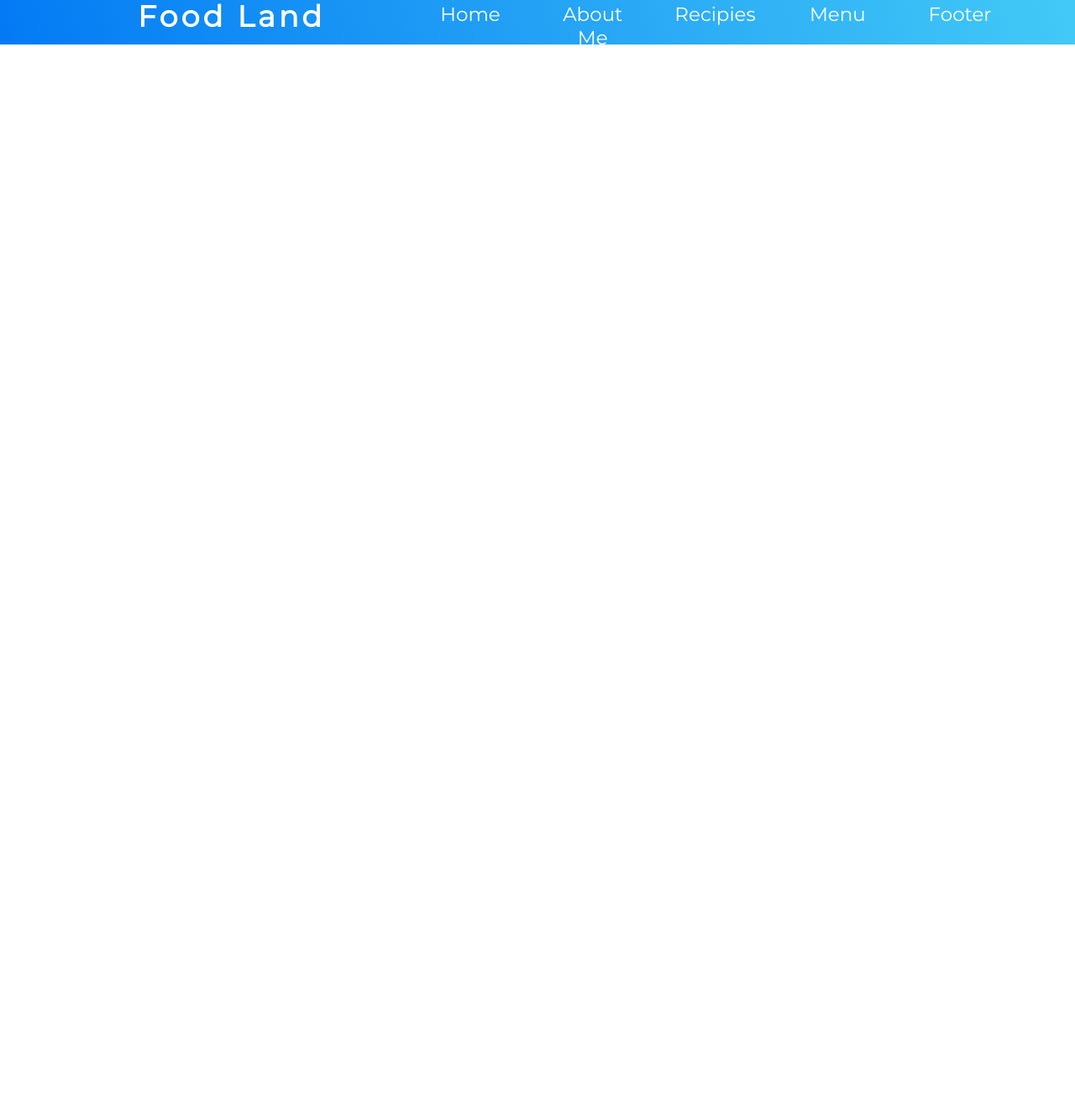
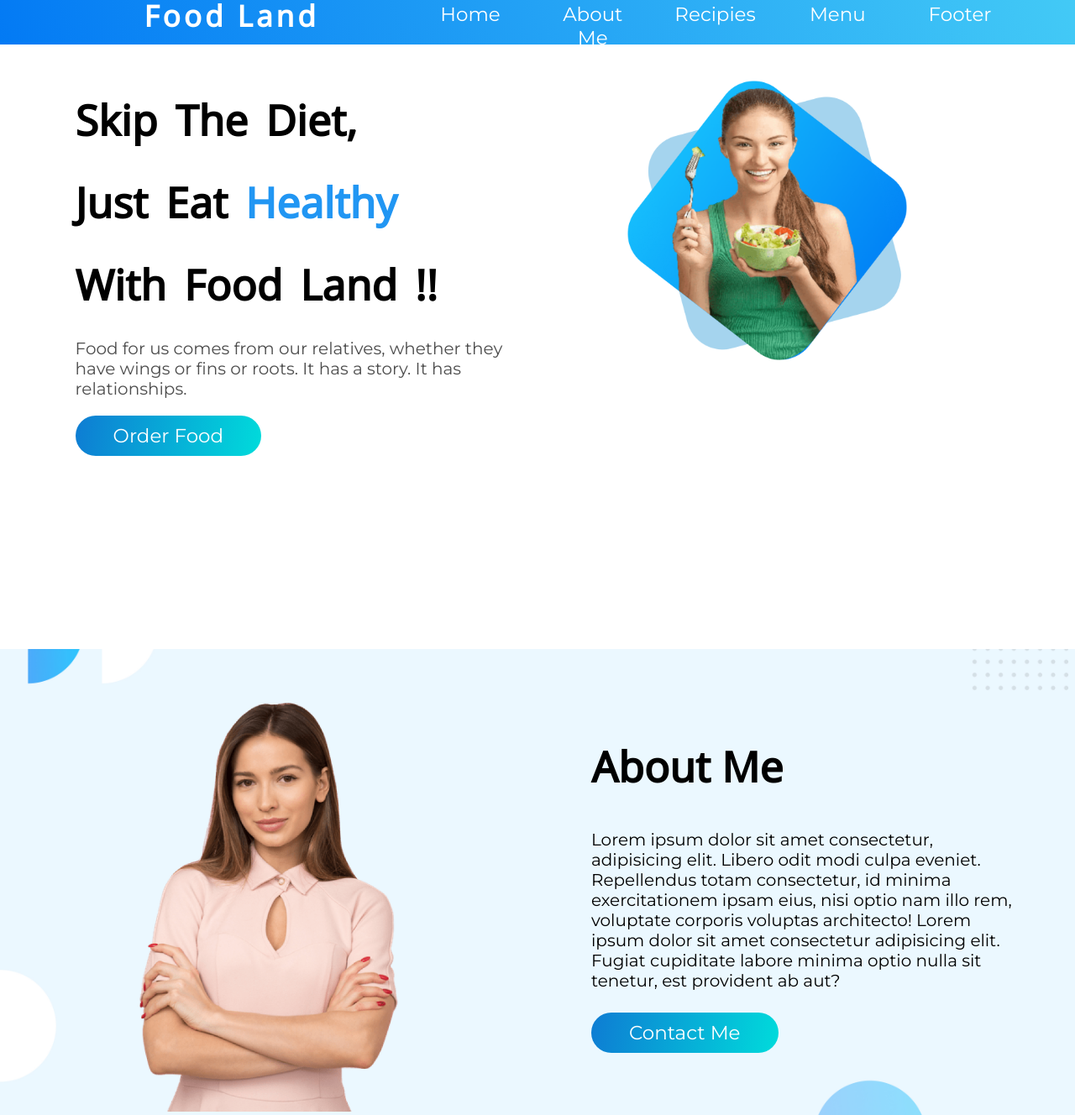
Before and after one commit to NazifaPushon/assignment-1, a plain HTML site: page index.html in a window 1280 px wide. Shown: the part 17-1345 px from the top of the page at 84% size. Before the commit the page ends 800 px from the top, so only its background shows below. Drawn offline with Linux system fonts and the light colour scheme.

Commit message:
landig-page and about me added

```diff
--- a/index.html
+++ b/index.html
@@ -14,7 +14,7 @@
     <link rel="preconnect" href="https://fonts.googleapis.com" />
     <link rel="preconnect" href="https://fonts.gstatic.com" crossorigin />
     <link
-      href="https://fonts.googleapis.com/css2?family=Montserrat&display=swap"
+      href="https://fonts.googleapis.com/css2?family=Noto+Sans&display=swap"
       rel="stylesheet"
     />
     <link rel="stylesheet" href="style.css" />
@@ -32,5 +32,42 @@
         <div class="nav-item"><a href="#">Footer</a></div>
       </div>
     </section>
+
+    <section class="container landig-page-container">
+      <div class="half-width landig-page">
+        <h1>Skip The Diet,</h1>
+        <h1>Just Eat <span class="blue-color">Healthy</span></h1>
+        <h1>With Food Land !!</h1>
+        <p>
+          Food for us comes from our relatives, whether they have wings or fins
+          or roots. It has a story. It has relationships.
+        </p>
+        <button class="button">
+          <a target="_blank" href="https://www.foodpanda.com.bd/">Order Food</a>
+        </button>
+      </div>
+      <div class="half-width landig-page">
+        <img src="images/model-1.png" alt="" />
+      </div>
+    </section>
+    <section class="container about-me">
+      <div class="half-width about-me-item">
+        <img src="images/Person Image.png" alt="" />
+      </div>
+      <div class="half-width about-me-item">
+        <h1>About Me</h1>
+        <p>
+          Lorem ipsum dolor sit amet consectetur, adipisicing elit. Libero odit
+          modi culpa eveniet. Repellendus totam consectetur, id minima
+          exercitationem ipsam eius, nisi optio nam illo rem, voluptate corporis
+          voluptas architecto! Lorem ipsum dolor sit amet consectetur
+          adipisicing elit. Fugiat cupiditate labore minima optio nulla sit
+          tenetur, est provident ab aut?
+        </p>
+        <button class="button">
+          <a target="_blank" href="https://www.foodpanda.com.bd/">Contact Me</a>
+        </button>
+      </div>
+    </section>
   </body>
 </html>
--- a/style.css
+++ b/style.css
@@ -7,7 +7,7 @@ h1,
 h2,
 h3,
 h4 {
-    font-family: 'Montserrat', sans-serif;
+    font-family: 'Noto Sans', sans-serif;
 }
 
 p,
@@ -15,6 +15,24 @@ a {
     font-size: 15px;
     font-family: 'Montserrat', sans-serif;
     text-decoration: none;
+}
+
+h1 {
+    font-size: 50px;
+}
+
+.container {
+    width: 100%;
+    display: flex;
+}
+
+.half-width {
+    width: 50%;
+    margin: 0 3%;
+}
+
+.blue-color {
+    color: #2196f3;
 }
 
 .nav-section {
@@ -35,7 +53,7 @@ a {
 
 #resturant-nav-name h2 {
     margin: 0;
-    padding-top: 15px;
+    padding-top: 12px;
     align-content: center;
     font-size: 35px;
     color: white;
@@ -55,3 +73,60 @@ a {
     font-size: 23px;
     color: white;
 }
+
+.landig-page h1 {
+    margin: 30px 0px;
+    word-spacing: 8px;
+}
+
+.landig-page {
+    margin: 0 0 5% 5%;
+    padding: 2%;
+}
+
+.landig-page-container {
+    height: 90vh;
+}
+
+.landig-page p {
+    font-size: 20px;
+    color: #4d4d4d;
+}
+
+.landig-page img {
+    width: 70%;
+}
+
+.button {
+    padding: 10px 45px;
+    border: none;
+    border-radius: 50px;
+    background-image: linear-gradient(100deg, #0e7cd3, #00dbdb);
+}
+
+.button a {
+    color: white;
+    font-size: 23px;
+}
+
+.about-me-item {
+    padding: 0 2%;
+    margin-top: 5%;
+}
+
+.about-me-item img {
+    width: 60%;
+    margin-left: 20%;
+}
+
+.about-me {
+    background-image: url(images/fram1.jpg);
+    background-repeat: no-repeat;
+    background-position: center;
+    background-size: cover;
+}
+
+.about-me-item p {
+    font-size: 20px;
+    margin-bottom: 5%;
+}
```
Also changed, not shown: images/Person Image.png (added), images/fram1.jpg (added), images/model-1.png (added).
